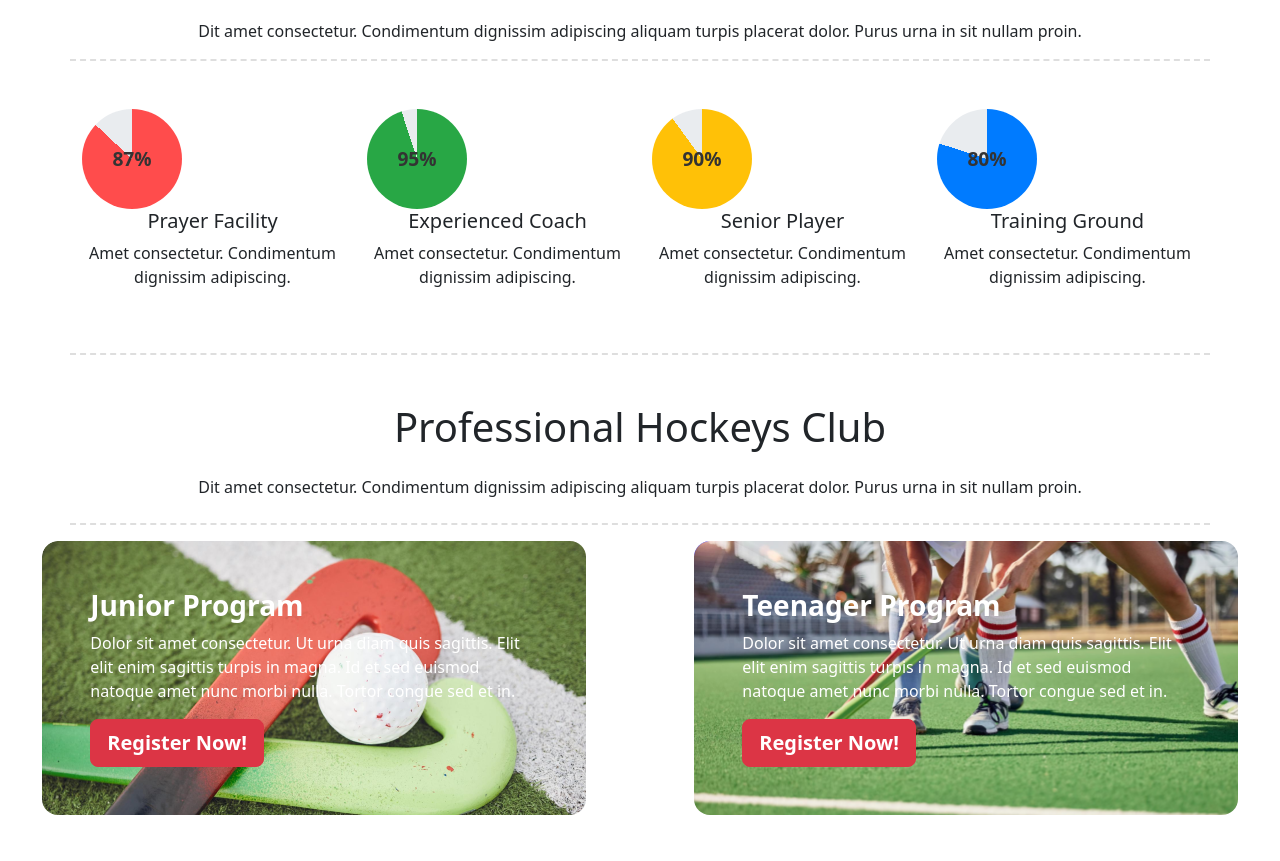
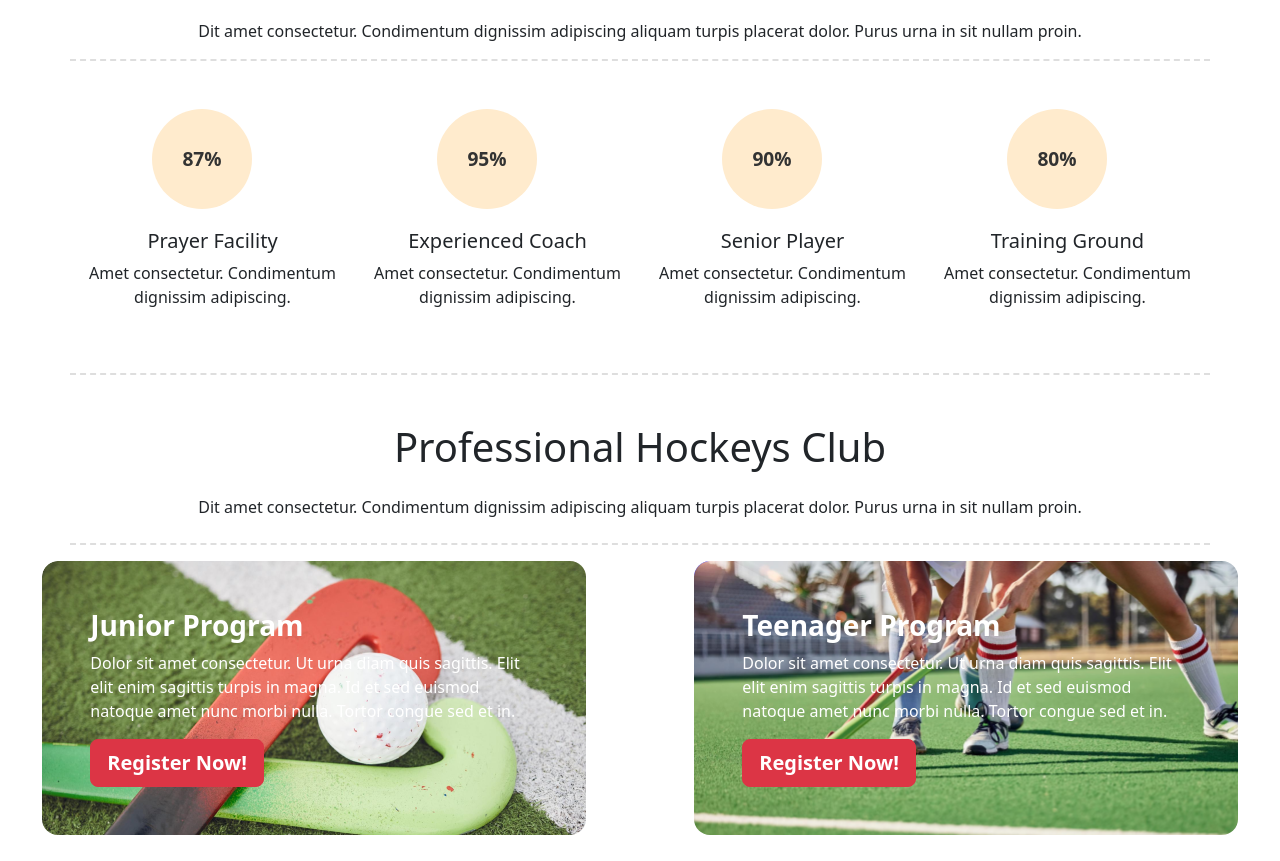
Before and after one commit to hossenrabiul/Simple-Football-Project, a plain HTML site: page practice_day_2.html in a window 1280 px wide. Shown: the part 803-1664 px from the top of the page. Drawn offline with Linux system fonts and the light colour scheme.

Commit message:
code update

```diff
--- a/practice_day_2.html
+++ b/practice_day_2.html
@@ -56,27 +56,31 @@
 
             <div class="container mt-5">
                 <div class="row text-center">
-                  <!-- Card 1 -->
                   <div class="col-md-3">
-                    <div class="icon-circle progress-circle" style="--percentage: 87; --color: #ff4c4c;" data-percentage="87"></div>
+                    <div class="icon-circle progress-circle" value ="87">
+
+                    </div>
                     <h5>Prayer Facility</h5>
                     <p class="">Amet consectetur. Condimentum dignissim adipiscing.</p>
                   </div>
-                  <!-- Card 2 -->
                   <div class="col-md-3">
-                    <div class="icon-circle progress-circle" style="--percentage: 95; --color: #28a745;" data-percentage="95"></div>
+                    <div class="icon-circle progress-circle" value ="95">
+
+                    </div>
                     <h5>Experienced Coach</h5>
                     <p class="">Amet consectetur. Condimentum dignissim adipiscing.</p>
                   </div>
-                  <!-- Card 3 -->
                   <div class="col-md-3">
-                    <div class="icon-circle progress-circle" style="--percentage: 90; --color: #ffc107;" data-percentage="90"></div>
+                    <div class="icon-circle progress-circle" value ="90">
+
+                    </div>
                     <h5>Senior Player</h5>
                     <p class="">Amet consectetur. Condimentum dignissim adipiscing.</p>
                   </div>
-                  <!-- Card 4 -->
                   <div class="col-md-3">
-                    <div class="icon-circle progress-circle" style="--percentage: 80; --color: #007bff;" data-percentage="80"></div>
+                    <div class="icon-circle progress-circle" value ="80">
+
+                    </div>
                     <h5>Training Ground</h5>
                     <p class="">Amet consectetur. Condimentum dignissim adipiscing.</p>
                   </div>
@@ -313,6 +317,7 @@
             </div>
             <div class="social-media m-5 text-center bg-light">
                 <h2 class="p-5 fw-bold">Social Media</h2>
+                <img src="image/" alt="">
             </div>
         </section>
     </main>
--- a/styles/prac_day_2.css
+++ b/styles/prac_day_2.css
@@ -18,13 +18,12 @@ li{
     height: 100px;
     border-radius: 50%;
     position: relative;
-    background: conic-gradient(
-        var(--color, #0d6efd) calc(var(--percentage, 0) * 1%),
-        #e9ecef 0
-      );
+    background: blanchedalmond;
+    margin-bottom: 20px;
+    margin-left: 70px;
 }
 .progress-circle::before {
-    content: attr(data-percentage) "%";
+    content: attr(value) "%";
     position: absolute;
     top: 50%;
     left: 50%;
@@ -55,9 +54,6 @@ li{
 .player-cloth{
     align-items: center;
 
-}
-.player-thing{
-    /* margin-right: 70px; */
 }
 .clent-discution{
     align-items: center;
```
